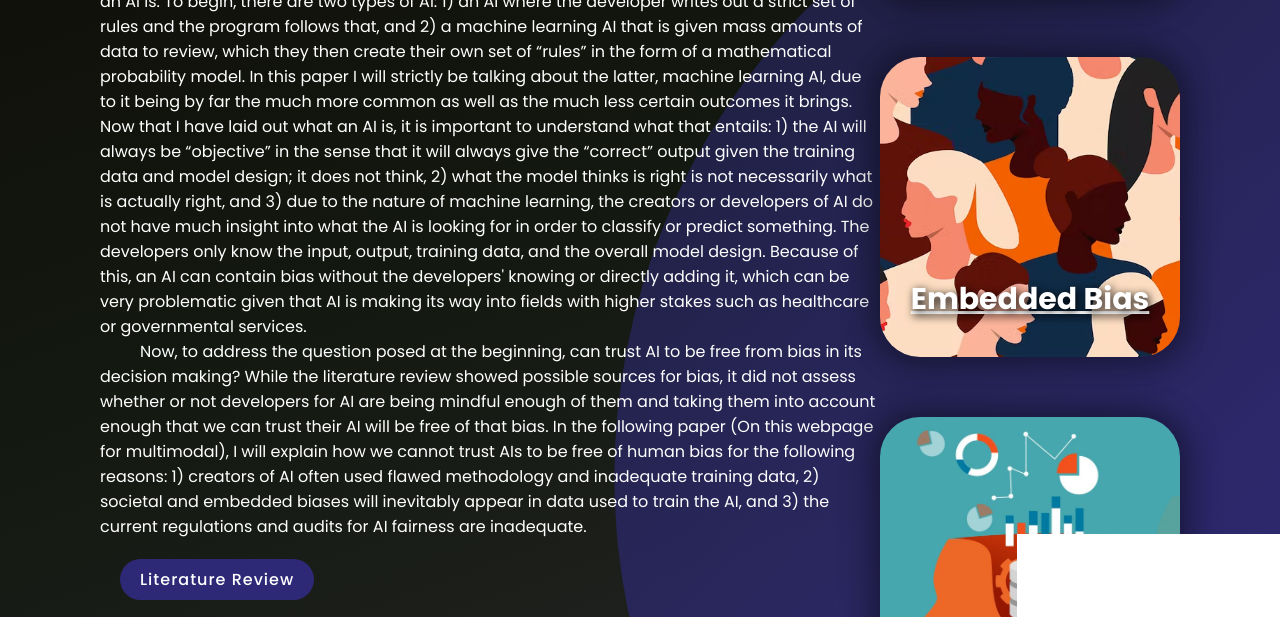
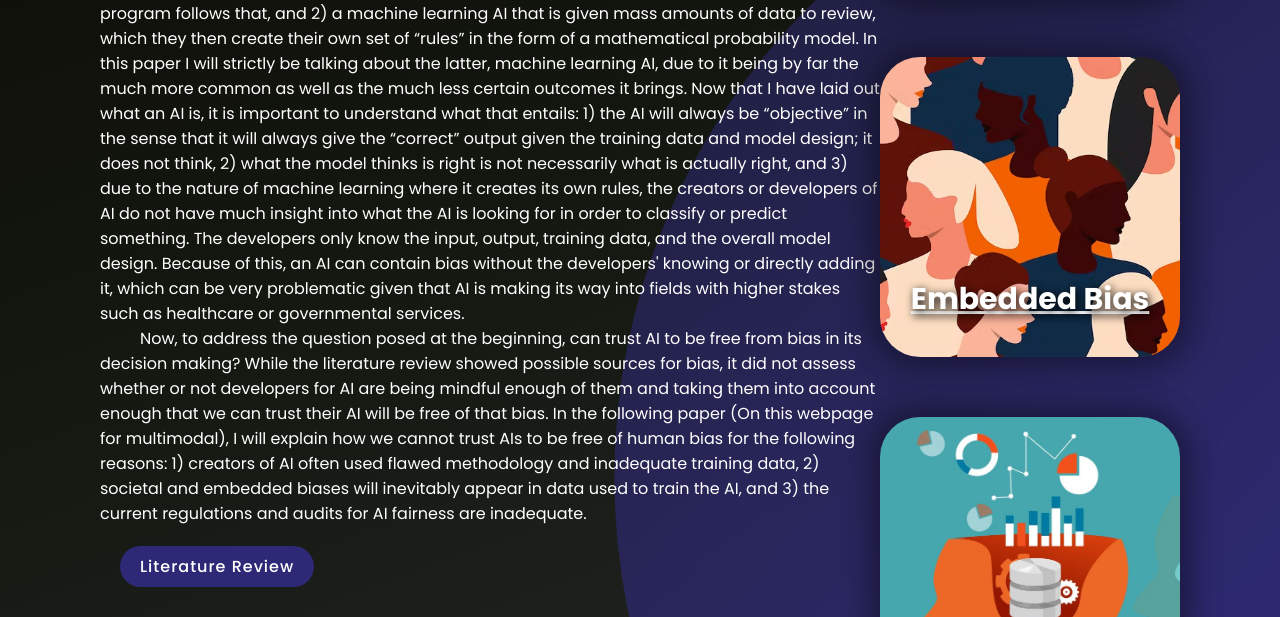
Before and after one commit to Kai-W-F/Kai-W-F.github.io, a plain HTML site: page index.html in a window 1280 px wide. Shown: the part 483-1100 px from the top of the page. Drawn offline with Linux system fonts and the light colour scheme.

Commit message:
Rewrote intro and added a citation

```diff
--- a/index.html
+++ b/index.html
@@ -23,16 +23,16 @@
             <div class="text_box">
                 <h2>Can we Trust <span>AI</span> to be Unbiased?</h2>
                 <p>
-                    AI has become an increasingly popular solution to automate all sorts of tasks around the world, but are we sure that we can trust these AIs to be objective and free from the biases
-                    a human could have? While it is common to view AI as above having human bias, they are not as fool-proof as it may seem. However, before I explain that, I need to define a few
-                    terms and what an AI is. To begin, there are two types of AI: 1) an AI where the developer writes out a strict set of rules and the program follows that, and 2)
-                    a machine learning AI that is given mass amounts of data to review, which they then create their own set of “rules” in the form of a mathematical probability model.
-                    In this paper I will strictly be talking about the latter, machine learning AI, due to it being by far the much more common as well as the much less certain outcomes
-                    it brings. Now that I have laid out what an AI is, it is important to understand what that entails: 1) the AI will always be “objective” in the sense that it will
-                    always give the “correct” output given the training data and model design; it does not think, 2) what the model thinks is right is not necessarily what is actually
-                    right, and 3) due to the nature of machine learning, the creators or developers of AI do not have much insight into what the AI is looking for in order to
-                    classify or predict something. The developers only know the input, output, training data, and the overall model design. Because of this, an AI can contain bias
-                    without the developers' knowing or directly adding it, which can be very problematic given that AI is making its way into fields with higher stakes such as healthcare
+                    AI has become an increasingly popular solution to automate all sorts of tasks around the world, but are we sure that we can trust these AIs to be objective and
+                    free from the biases a human could have? Before I answer that, I need to define a few terms and what an AI is. To begin, there are two types of AI: 1) an AI
+                    where the developer writes out a strict set of rules and the program follows that, and 2) a machine learning AI that is given mass amounts of data to review,
+                    which they then create their own set of “rules” in the form of a mathematical probability model. In this paper I will strictly be talking about the latter,
+                    machine learning AI, due to it being by far the much more common as well as the much less certain outcomes it brings. Now that I have laid out what an AI is,
+                    it is important to understand what that entails: 1) the AI will always be “objective” in the sense that it will always give the “correct” output given the
+                    training data and model design; it does not think, 2) what the model thinks is right is not necessarily what is actually right, and 3) due to the nature of
+                    machine learning where it creates its own rules, the creators or developers of AI do not have much insight into what the AI is looking for in order to classify
+                    or predict something. The developers only know the input, output, training data, and the overall model design. Because of this, an AI can contain bias without
+                    the developers' knowing or directly adding it, which can be very problematic given that AI is making its way into fields with higher stakes such as healthcare
                     or governmental services.
                 </p>
                 <p>
```
Also changed, not shown: bias.html (+1 -1 lines), bibliography.html (+4 -0 lines).
